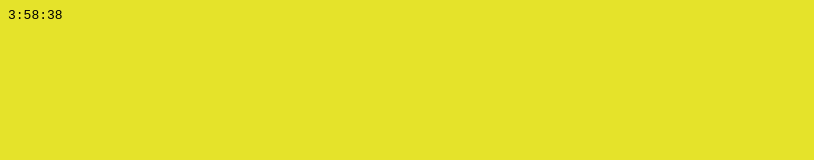
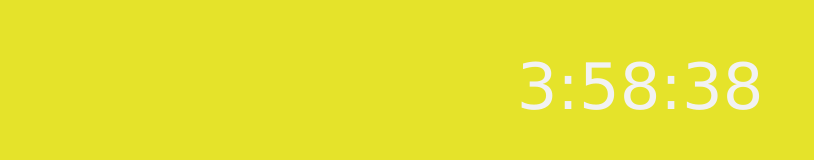
Before and after one commit to aroberts1228/color-clock-tutorial, a website: page index.html in a window 1280 px wide. Shown: the whole page, without its empty margins (0-814 px from the left). Drawn offline with Linux system fonts and the light colour scheme.

Commit message:
Update style for clock

```diff
--- a/style.css
+++ b/style.css
@@ -1,9 +1,13 @@
 body {
-  font-family: monospace;
+  font-family: verdana, sans-serif;
 }
 
-.clock{
-  width:500px:
+.clock {
+  width: 500px;
   text-align: center;
-
+  margin-left: auto;
+  margin-right: auto;
+  margin-top: 50px;
+  font-size: 4em;
+  color: #f2f2f2;
 }
```
